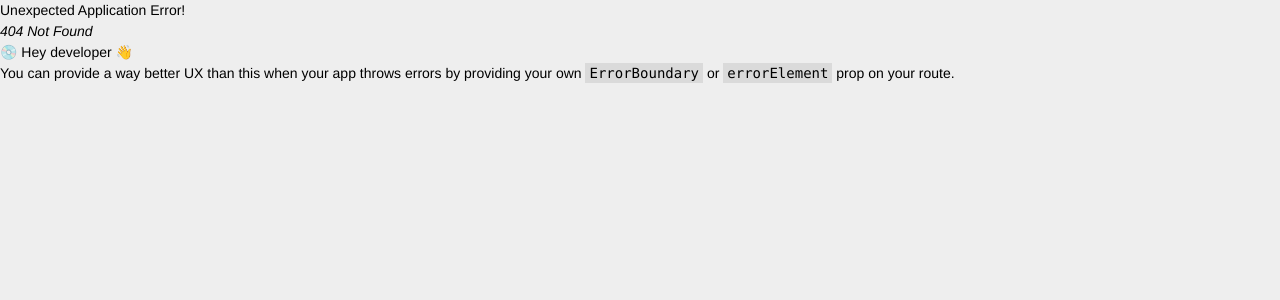
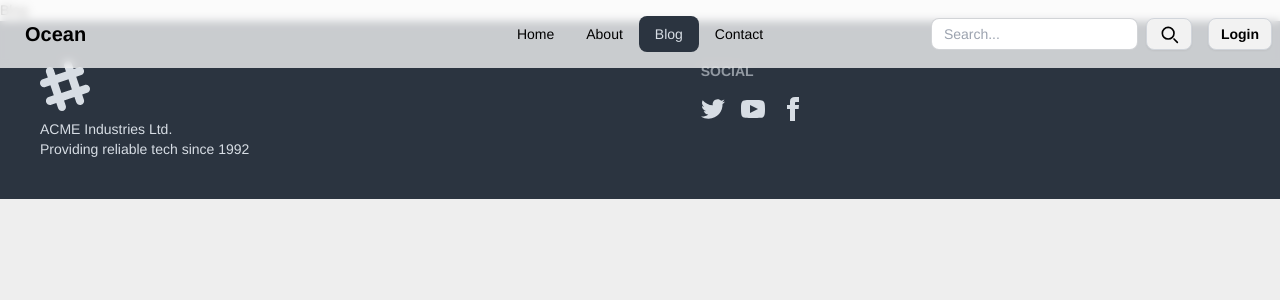
Before and after one commit to Md-Badhon-Sheikh/e-commerce, a React (Vite) app: page /Blog in a window 1280 px wide. Before the commit this address had no page. Shown: the top 300 px of the page. Built offline with nearby package versions, Linux system fonts and the light colour scheme.

Commit message:
added file

```diff
--- a/src/Components/About/About.jsx
+++ b/src/Components/About/About.jsx
@@ -1,11 +1,80 @@
-import React from 'react';
+import React from "react";
 
 const About = () => {
-    return (
-        <div>
-            <h2>About</h2>
+  return (
+    <div className="mt-24">
+        <div className="grid grid-cols-3 gap-4 ">
+        {/* first card  */}
+      <div className="card card-compact bg-base-100 w-96 shadow-xl">
+        <figure>
+          <img
+            src="https://img.daisyui.com/images/stock/photo-1606107557195-0e29a4b5b4aa.webp"
+            alt="Shoes"
+          />
+        </figure>
+        <div className="card-body">
+          <h2 className="card-title">Shoes!</h2>
+          <p>If a dog chews shoes whose shoes does he choose?</p>
+          <div className="card-actions justify-end">
+            <button className="btn btn-primary">Buy Now</button>
+          </div>
         </div>
-    );
+      </div>
+
+      {/* second card  */}
+
+      <div className="card card-compact bg-base-100 w-96 shadow-xl">
+        <figure>
+          <img
+            src="https://img.daisyui.com/images/stock/photo-1606107557195-0e29a4b5b4aa.webp"
+            alt="Shoes"
+          />
+        </figure>
+        <div className="card-body">
+          <h2 className="card-title">Shoes!</h2>
+          <p>If a dog chews shoes whose shoes does he choose?</p>
+          <div className="card-actions justify-end">
+            <button className="btn btn-primary">Buy Now</button>
+          </div>
+        </div>
+      </div>
+      {/* second card  */}
+
+      <div className="card card-compact bg-base-100 w-96 shadow-xl">
+        <figure>
+          <img
+            src="https://img.daisyui.com/images/stock/photo-1606107557195-0e29a4b5b4aa.webp"
+            alt="Shoes"
+          />
+        </figure>
+        <div className="card-body">
+          <h2 className="card-title">Shoes!</h2>
+          <p>If a dog chews shoes whose shoes does he choose?</p>
+          <div className="card-actions justify-end">
+            <button className="btn btn-primary">Buy Now</button>
+          </div>
+        </div>
+      </div>
+      {/* second card  */}
+
+      <div className="card card-compact bg-base-100 w-96 shadow-xl">
+        <figure>
+          <img
+            src="https://img.daisyui.com/images/stock/photo-1606107557195-0e29a4b5b4aa.webp"
+            alt="Shoes"
+          />
+        </figure>
+        <div className="card-body">
+          <h2 className="card-title">Shoes!</h2>
+          <p>If a dog chews shoes whose shoes does he choose?</p>
+          <div className="card-actions justify-end">
+            <button className="btn btn-primary">Buy Now</button>
+          </div>
+        </div>
+      </div>
+    </div>
+    </div>
+  );
 };
 
 export default About;
--- /dev/null
+++ b/src/Components/Blog/Blog.jsx
@@ -0,0 +1,11 @@
+import React from 'react';
+
+const Blog = () => {
+    return (
+        <div>
+            <h1>Blog</h1>
+        </div>
+    );
+};
+
+export default Blog;
--- a/src/Pages/Shared/Navbar.jsx
+++ b/src/Pages/Shared/Navbar.jsx
@@ -1,16 +1,77 @@
-import React from "react";
+import React, { useState, useEffect } from "react";
 import { NavLink } from "react-router-dom";
 
 const Navbar = () => {
-    const navLinks = <>
-        <li><NavLink to='/'>Home</NavLink> </li>
-        <li><NavLink to='/About'>About</NavLink> </li>
-        <li><NavLink to='/Blog'>Blog</NavLink> </li>
-        <li><NavLink to='/Contact'>Contact</NavLink> </li>
+  const [scrollingUp, setScrollingUp] = useState(true);
+  const [lastScrollY, setLastScrollY] = useState(0);
+
+  const navLinks = (
+    <>
+      <li>
+        <NavLink
+          to="/"
+          className="nav-link"
+          activeClassName="active"
+        >
+          Home
+        </NavLink>
+      </li>
+      <li>
+        <NavLink
+          to="/About"
+          className="nav-link"
+          activeClassName="active"
+        >
+          About
+        </NavLink>
+      </li>
+      <li>
+        <NavLink
+          to="/Blog"
+          className="nav-link"
+          activeClassName="active"
+        >
+          Blog
+        </NavLink>
+      </li>
+      <li>
+        <NavLink
+          to="/Contact"
+          className="nav-link"
+          activeClassName="active"
+        >
+          Contact
+        </NavLink>
+      </li>
     </>
+  );
+
+  useEffect(() => {
+    const handleScroll = () => {
+      if (window.scrollY > lastScrollY) {
+        // Scrolling down
+        setScrollingUp(false);
+      } else {
+        // Scrolling up
+        setScrollingUp(true);
+      }
+      setLastScrollY(window.scrollY);
+    };
+
+    window.addEventListener("scroll", handleScroll);
+
+    return () => {
+      window.removeEventListener("scroll", handleScroll);
+    };
+  }, [lastScrollY]);
+
   return (
     <div>
-      <div className="navbar fixed top-0 z-10 bg-white bg-opacity-75 backdrop-blur-sm">
+      <div
+        className={`navbar fixed top-0 z-10 bg-white bg-opacity-75 backdrop-blur-sm transition-transform ${
+          scrollingUp ? "transform-none" : "-translate-y-full"
+        }`}
+      >
         <div className="navbar-start">
           <div className="dropdown">
             <div tabIndex={0} role="button" className="btn btn-ghost lg:hidden">
@@ -55,12 +116,41 @@ const Navbar = () => {
           <a className="btn btn-ghost text-xl">Ocean</a>
         </div>
         <div className="navbar-center hidden lg:flex">
-          <ul className="menu menu-horizontal px-1">
-           {navLinks}
-          </ul>
+          <ul className="menu menu-horizontal px-1">{navLinks}</ul>
         </div>
-        <div className="navbar-end">
-          <a className="btn">Button</a>
+        <div className="navbar-end flex items-center space-x-4">
+          {/* Search Option (left side) */}
+          <div className="flex items-center space-x-2">
+            <input
+              type="text"
+              placeholder="Search..."
+              className="input input-bordered input-sm focus:outline-none"
+            />
+            <button className="btn btn-sm text-black border border-gray-300 hover:bg-transparent focus:outline-none">
+              <svg
+                xmlns="http://www.w3.org/2000/svg"
+                className="h-5 w-5"
+                fill="none"
+                viewBox="0 0 24 24"
+                stroke="currentColor"
+              >
+                <path
+                  strokeLinecap="round"
+                  strokeLinejoin="round"
+                  strokeWidth="2"
+                  d="M11 4a7 7 0 017 7 7 7 0 01-7 7 7 7 0 01-7-7 7 7 0 017-7zm0 14a7 7 0 007-7 7 7 0 00-7-7 7 7 0 00-7 7 7 7 0 007 7zm7 0l4 4"
+                />
+              </svg>
+            </button>
+          </div>
+
+          {/* Login Button (right side) */}
+          <NavLink
+            to="/login"
+            className="btn btn-sm text-black border border-gray-300 hover:bg-transparent focus:outline-none"
+          >
+            Login
+          </NavLink>
         </div>
       </div>
     </div>
--- a/src/Router/Router.jsx
+++ b/src/Router/Router.jsx
@@ -4,6 +4,7 @@ import Home from '../Pages/Home/Home';
 import Root from '../Root/Root';
 import About from '../Components/About/About';
 import Contact from '../Components/Contact/Contact';
+import Blog from '../Components/Blog/Blog';
 
 const Router = createBrowserRouter([
     {
@@ -19,6 +20,10 @@ const Router = createBrowserRouter([
                 element: <About></About>
             },
             {
+                path:'/Blog',
+                element: <Blog></Blog>
+            },
+            {
                 path:'/Contact',
                 element: <Contact></Contact>
             }
```
